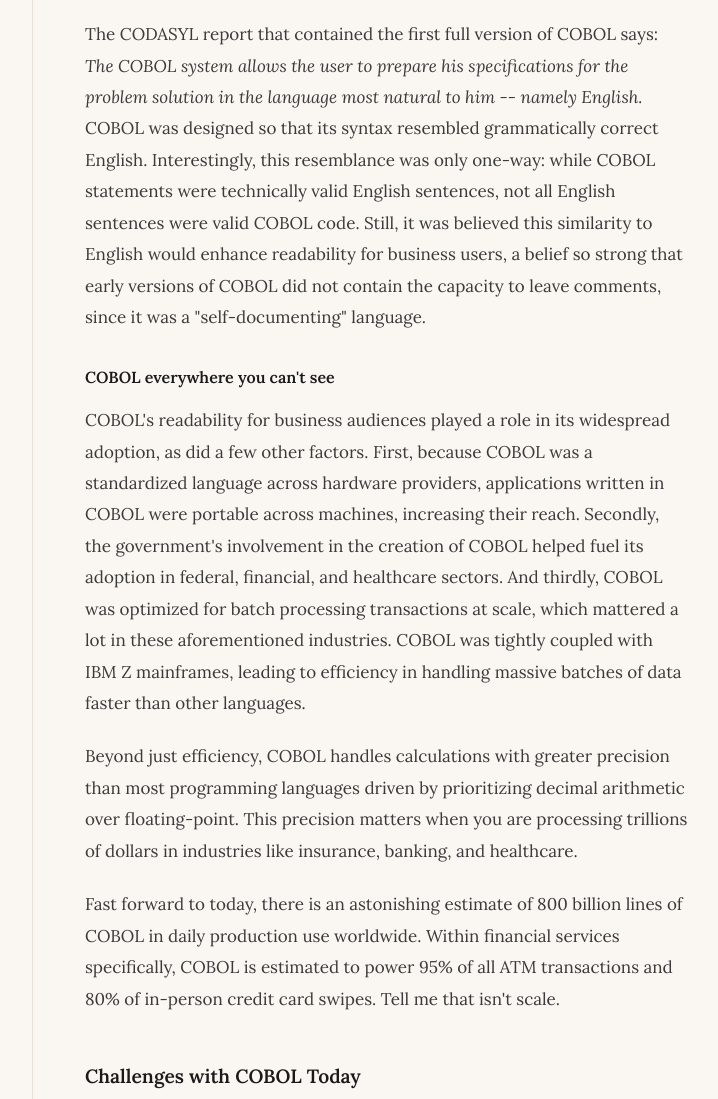
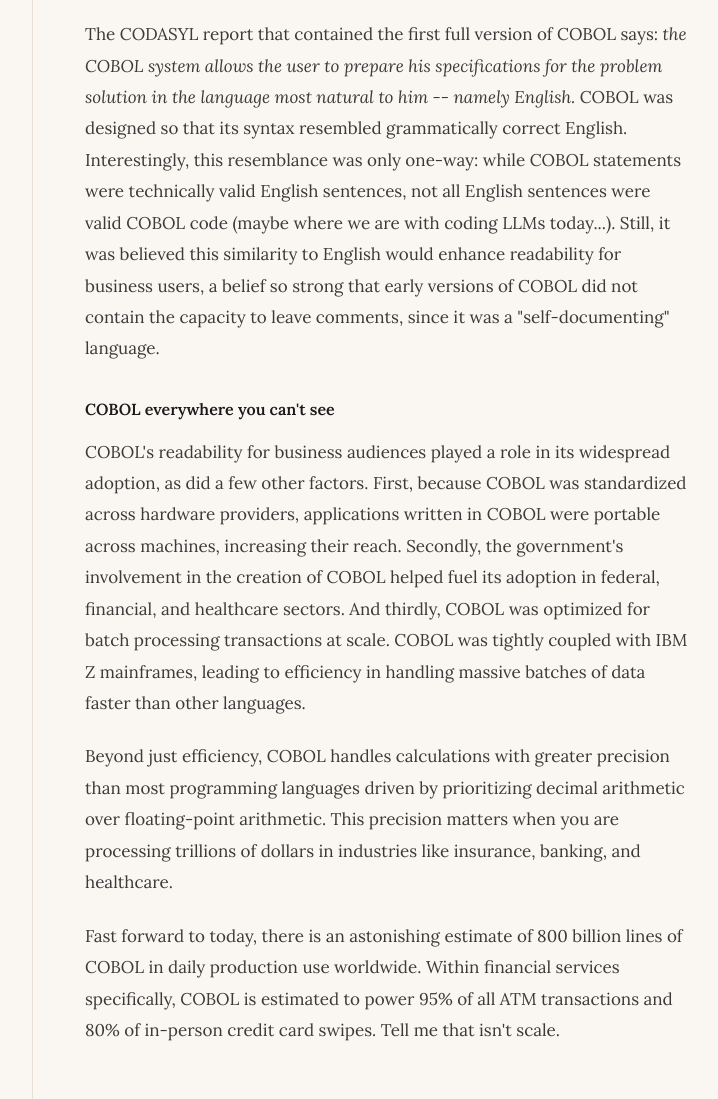
Before and after one commit to shivamapatel/shivamapatel.github.io, an Eleventy site: page src/writing/loosening-the-legacy-grip.md in a window 1280 px wide. Shown: the part 2813-3912 px from the top of the page, without its empty margins (370-1088 px from the left). Built offline with nearby package versions, Linux system fonts and the light colour scheme; Eleventy itself is replaced by a stand-in of ours; files that its build step writes are made by us from their sources.

Commit message:
Edits p2

```diff
--- a/src/writing/loosening-the-legacy-grip.md
+++ b/src/writing/loosening-the-legacy-grip.md
@@ -26,17 +26,17 @@
 
 ### "English is the hottest **~old~** programming language"
 
-COBOL emerged in the late 1950s as a response to the following question: *how do we make programming accessible to non-technical business managers?* Grace Hopper, a computer scientist known for developing the first compiler, believed that potential business users of technology were alienated by programming languages that resembled mathematics, like FORTRAN and ALGOL. Her thesis was that the mathematical, unintuitive syntax of these other languages was slowing enterprise adoption of computing altogether.
+COBOL emerged in the late 1950s as a response to the following question: *how do we make programming accessible to non-technical business managers?* Grace Hopper, a computer scientist known for developing the first compiler, believed that potential business users of technology were alienated by programming languages that resembled mathematics, like FORTRAN and ALGOL. Her thesis was that the mathematical, unintuitive syntaxes of these other languages were slowing enterprise adoption of computing altogether.
 
 Arriving at the same insight, computer manufacturers like IBM and Honeywell, and the government, sought to design English-like business programming languages for their machines. Wanting to get ahead of arbitrary uniqueness, the Pentagon organized the Conference on Data Systems Languages (or CODASYL) with the goal of creating **one** common business programming language that would work across all machines. At these meetings, Grace Hopper played a key role in establishing COBOL as the solution.
 
-The CODASYL report that contained the first full version of COBOL says: *The COBOL system allows the user to prepare his specifications for the problem solution in the language most natural to him -- namely English.* COBOL was designed so that its syntax resembled grammatically correct English. Interestingly, this resemblance was only one-way: while COBOL statements were technically valid English sentences, not all English sentences were valid COBOL code. Still, it was believed this similarity to English would enhance readability for business users, a belief so strong that early versions of COBOL did not contain the capacity to leave comments, since it was a "self-documenting" language.
+The CODASYL report that contained the first full version of COBOL says: *the COBOL system allows the user to prepare his specifications for the problem solution in the language most natural to him -- namely English.* COBOL was designed so that its syntax resembled grammatically correct English. Interestingly, this resemblance was only one-way: while COBOL statements were technically valid English sentences, not all English sentences were valid COBOL code (maybe where we are with coding LLMs today...). Still, it was believed this similarity to English would enhance readability for business users, a belief so strong that early versions of COBOL did not contain the capacity to leave comments, since it was a "self-documenting" language.
 
 ### COBOL everywhere you can't see
 
-COBOL's readability for business audiences played a role in its widespread adoption, as did a few other factors. First, because COBOL was a standardized language across hardware providers, applications written in COBOL were portable across machines, increasing their reach. Secondly, the government's involvement in the creation of COBOL helped fuel its adoption in federal, financial, and healthcare sectors. And thirdly, COBOL was optimized for batch processing transactions at scale, which mattered a lot in these aforementioned industries. COBOL was tightly coupled with IBM Z mainframes, leading to efficiency in handling massive batches of data faster than other languages.
+COBOL's readability for business audiences played a role in its widespread adoption, as did a few other factors. First, because COBOL was standardized across hardware providers, applications written in COBOL were portable across machines, increasing their reach. Secondly, the government's involvement in the creation of COBOL helped fuel its adoption in federal, financial, and healthcare sectors. And thirdly, COBOL was optimized for batch processing transactions at scale. COBOL was tightly coupled with IBM Z mainframes, leading to efficiency in handling massive batches of data faster than other languages.
 
-Beyond just efficiency, COBOL handles calculations with greater precision than most programming languages driven by prioritizing decimal arithmetic over floating-point. This precision matters when you are processing trillions of dollars in industries like insurance, banking, and healthcare.
+Beyond just efficiency, COBOL handles calculations with greater precision than most programming languages driven by prioritizing decimal arithmetic over floating-point arithmetic. This precision matters when you are processing trillions of dollars in industries like insurance, banking, and healthcare.
 
 Fast forward to today, there is an astonishing estimate of 800 billion lines of COBOL in daily production use worldwide. Within financial services specifically, COBOL is estimated to power 95% of all ATM transactions and 80% of in-person credit card swipes. Tell me that isn't scale.
 
```
